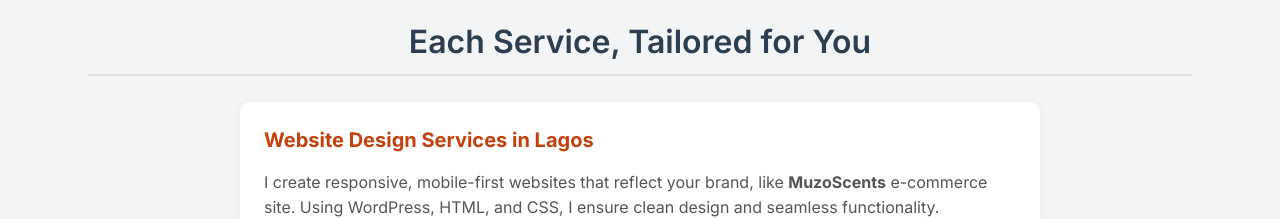
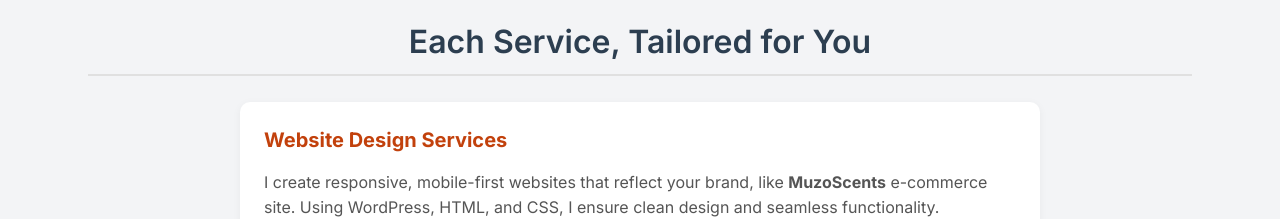
Before and after one commit to KevsOno/Kevs-ono-portfolio, a plain HTML site: page portfolio/services.html in a window 1280 px wide. Shown: the part 1660-1879 px from the top of the page. Drawn offline with nearby package versions, Linux system fonts and the light colour scheme.

Commit message:
Update services.html

```diff
--- a/portfolio/services.html
+++ b/portfolio/services.html
@@ -406,7 +406,7 @@
       </div>
       <h2 class="section-title" style="margin-top: 4em">Each Service, Tailored for You</h2>
       <div id="web-design" class="card" style="max-width: 800px; margin: 0 auto 3em auto">
-        <h3 class="text-xl font-bold text-orange-700 mb-4">Website Design Services in Lagos</h3>
+        <h3 class="text-xl font-bold text-orange-700 mb-4">Website Design Services</h3>
         <p style="color: #555; line-height: 1.6">I create responsive, mobile-first websites that reflect your brand, like <strong>MuzoScents</strong> e-commerce site. Using WordPress, HTML, and CSS, I ensure clean design and seamless functionality.</p>
         <ul style="color: #555; list-style-type: disc; margin-left: 1.5em">
           <li>Mobile-first structure for seamless viewing on all devices</li>
```
